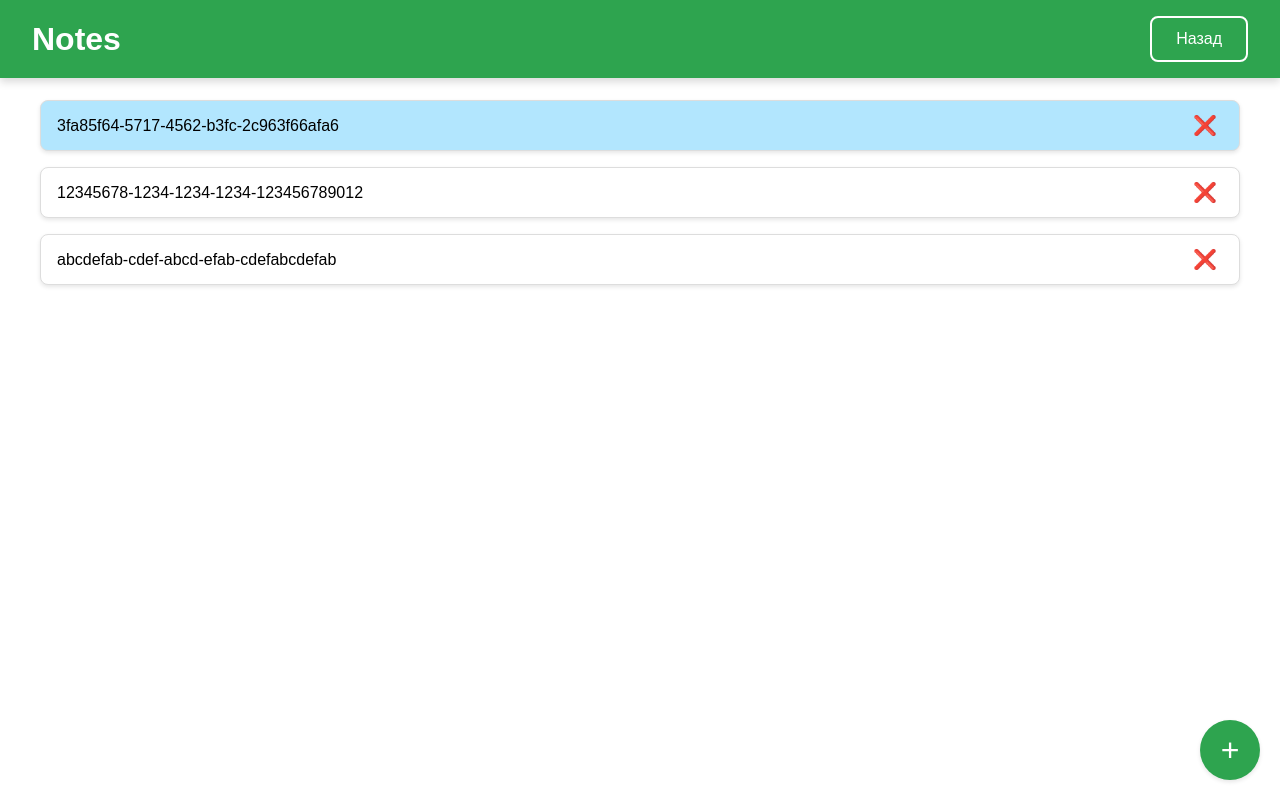
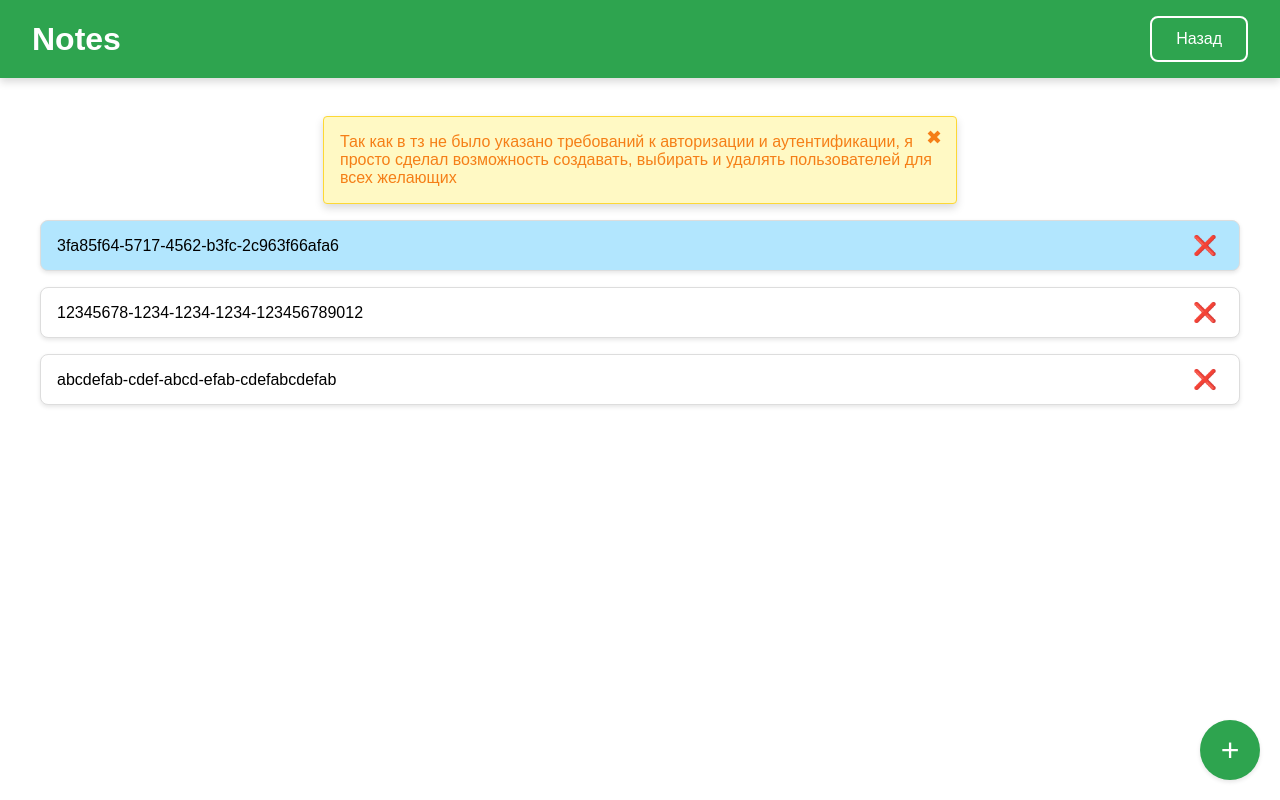
Before and after one commit to Mr-Keltt/Notes, a React (Create React App) app in the folder Systems/Web/notes-web/: page /users in a window 1280 px wide. Built offline with nearby package versions, Linux system fonts and the light colour scheme.

Commit message:
A warning bar has been created and added.

```diff
--- /dev/null
+++ b/Systems/Web/notes-web/src/components/WarningBanner/WarningBanner.css
@@ -0,0 +1,29 @@
+/* src/components/WarningBanner/WarningBanner.css */
+.warning-banner {
+    background-color: #fff9c4;  /* светло-желтый фон */
+    color: #f57f17;             /* ярко-оранжевый/тёплый текст */
+    padding: 1rem;
+    border: 1px solid #fdd835;
+    border-radius: 4px;
+    margin: 1rem auto;         /* верхний отступ уменьшен, плашка центрирована */
+    max-width: 600px;           /* ширина, соответствующая карточкам пользователей */
+    box-shadow: 0 4px 8px rgba(0, 0, 0, 0.15);
+    position: relative;
+    z-index: 900;
+  }
+
+  .warning-text {
+    display: block;
+    font-size: 1rem;
+  }
+
+  .warning-close {
+    position: absolute;
+    top: 0.5rem;
+    right: 0.5rem;
+    background: transparent;
+    border: none;
+    color: #f57f17;
+    font-size: 1.2rem;
+    cursor: pointer;
+  }
--- /dev/null
+++ b/Systems/Web/notes-web/src/components/WarningBanner/WarningBanner.jsx
@@ -0,0 +1,45 @@
+import React, { useState, useEffect } from 'react';
+import './WarningBanner.css';
+
+const STORAGE_KEY = 'warningBannerClosed';
+const ONE_HOUR = 3600000; // 1 час в миллисекундах
+
+const WarningBanner = ({ text }) => {
+  const [isVisible, setIsVisible] = useState(true);
+
+  useEffect(() => {
+    const stored = localStorage.getItem(STORAGE_KEY);
+    if (stored) {
+      try {
+        const data = JSON.parse(stored);
+        // Если плашка закрыта и сохранённое время меньше часа назад – скрываем её
+        if (data.closed && Date.now() - data.timestamp < ONE_HOUR) {
+          setIsVisible(false);
+        } else {
+          localStorage.removeItem(STORAGE_KEY);
+        }
+      } catch (e) {
+        console.error('Ошибка чтения localStorage', e);
+      }
+    }
+  }, []);
+
+  const handleClose = () => {
+    setIsVisible(false);
+    localStorage.setItem(
+      STORAGE_KEY,
+      JSON.stringify({ closed: true, timestamp: Date.now() })
+    );
+  };
+
+  if (!isVisible) return null;
+
+  return (
+    <div className="warning-banner">
+      <span className="warning-text">{text}</span>
+      <button className="warning-close" onClick={handleClose}>✖</button>
+    </div>
+  );
+};
+
+export default WarningBanner;
--- a/Systems/Web/notes-web/src/pages/Home/Home.jsx
+++ b/Systems/Web/notes-web/src/pages/Home/Home.jsx
@@ -10,12 +10,12 @@ const sampleNotes = [
   {
     uid: '1',
     title: 'Первая заметка',
-    text: 'Это пример заметки, которая содержит достаточно текста...',
+    text: 'Это пример заметки, которая содержит достаточно текста, чтобы показать, как работает обрезка текста с троеточием, если весь текст не помещается в карточке.',
   },
   {
     uid: '2',
     title: 'Вторая заметка',
-    text: 'Здесь ещё один пример заметки для демонстрации адаптивной сетки карточек...',
+    text: 'Здесь ещё один пример заметки для демонстрации адаптивной сетки карточек. Текст ограничен тремя строками, и если его много, он будет обрезаться.',
   },
   {
     uid: '3',
@@ -26,7 +26,6 @@ const sampleNotes = [
 
 const Home = () => {
   const { activeUser } = useActiveUserContext();
-  // activeUser можно использовать в дальнейшем, например, для фильтрации заметок
 
   const handleAddNote = () => {
     alert('Добавить новую заметку');
@@ -35,11 +34,13 @@ const Home = () => {
   return (
     <>
       <Header />
-      <div className="container">
-        <div className="notes-grid">
-          {sampleNotes.map((note) => (
-            <NoteCard key={note.uid} note={note} />
-          ))}
+      <div className="main-content">
+        <div className="container">
+          <div className="notes-grid">
+            {sampleNotes.map(note => (
+              <NoteCard key={note.uid} note={note} />
+            ))}
+          </div>
         </div>
       </div>
       <AddNoteButton onClick={handleAddNote} />
--- a/Systems/Web/notes-web/src/pages/UserSelection/UserSelection.css
+++ b/Systems/Web/notes-web/src/pages/UserSelection/UserSelection.css
@@ -1,6 +1,10 @@
 /* src/pages/UserSelection/UserSelection.css */
-.container {
+.page-wrapper {
+    padding-top: 100px;
+  }
+
+  .container {
     max-width: 1200px;
-    margin: 100px auto 80px;
+    margin: 0 auto 80px;
     padding: 0 1rem;
   }
--- a/Systems/Web/notes-web/src/pages/UserSelection/UserSelection.jsx
+++ b/Systems/Web/notes-web/src/pages/UserSelection/UserSelection.jsx
@@ -3,6 +3,7 @@ import React from 'react';
 import Header from '../../components/Header/Header';
 import AddNoteButton from '../../components/AddNoteButton/AddNoteButton';
 import UserCard from '../../components/UserCard/UserCard';
+import WarningBanner from '../../components/WarningBanner/WarningBanner';
 import { useActiveUserContext } from '../../context/ActiveUserContext';
 import './UserSelection.css';
 
@@ -20,6 +21,10 @@ const UserSelection = () => {
   return (
     <>
       <Header showBack={true} />
+      <div className="main-content">
+        <WarningBanner
+          text="Так как в тз не было указано требований к авторизации и аутентификации, я просто сделал возможность создавать, выбирать и удалять пользователей для всех желающих"
+        />
         <div className="container">
           {users.map((user) => (
             <UserCard
@@ -31,6 +36,7 @@ const UserSelection = () => {
             />
           ))}
         </div>
+      </div>
       <AddNoteButton onClick={handleAddUser} />
     </>
   );
--- a/Systems/Web/notes-web/src/styles/global.css
+++ b/Systems/Web/notes-web/src/styles/global.css
@@ -4,3 +4,8 @@ body {
     font-family: sans-serif;
     background-color: #ffffff;
   }
+
+  /* Новый класс, чтобы сдвинуть контент вниз на высоту header */
+  .main-content {
+    padding-top: 100px; /* 100px — высота header, подберите под вашу ситуацию */
+  }
```
Also changed, not shown: Systems/Web/notes-web/src/pages/UserSelection.jsx (deleted). Lines whose indentation alone changed are shown as unchanged.
